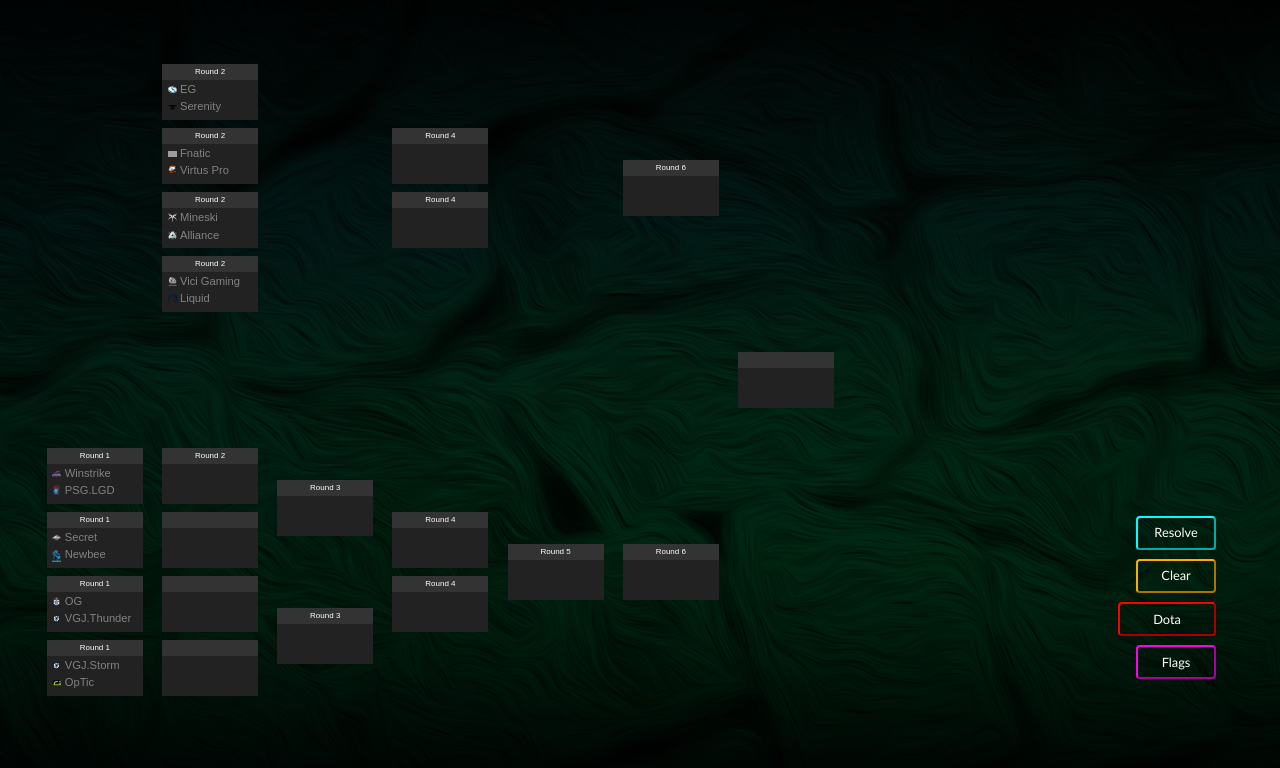
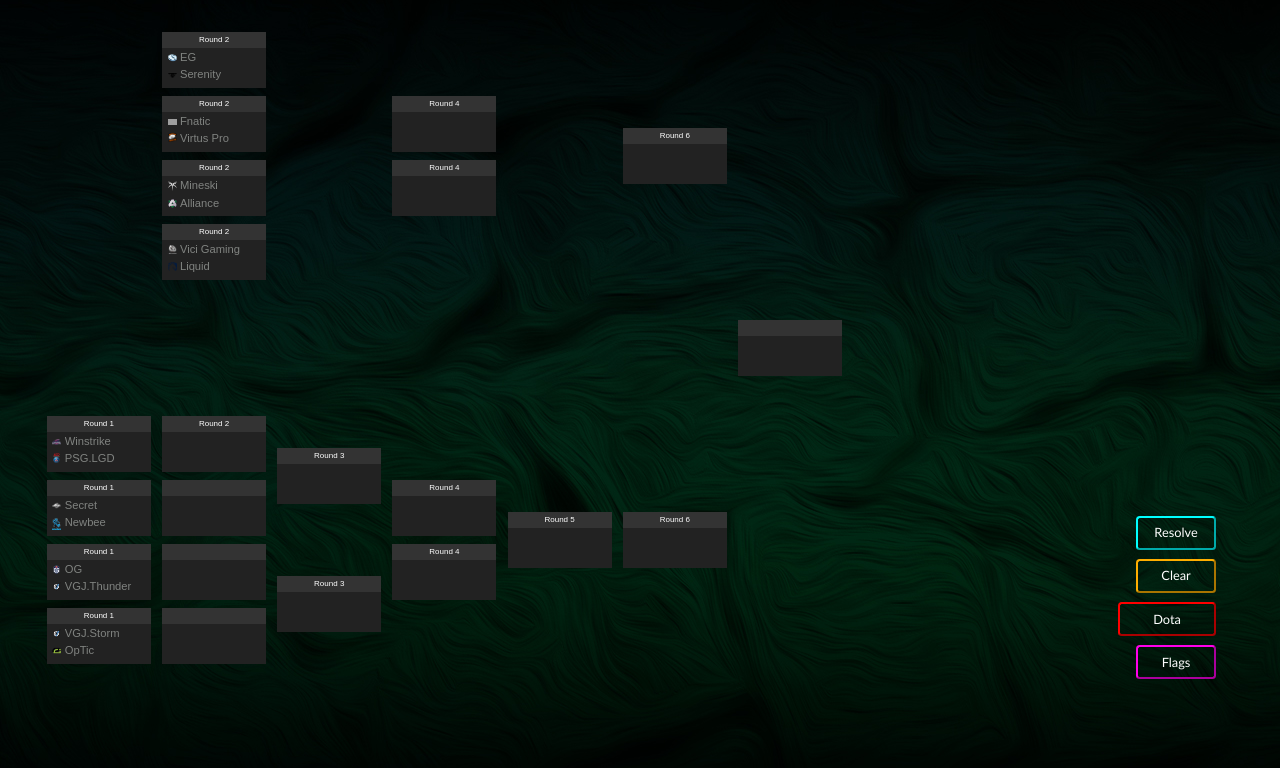
Before and after one commit to carsva/bracketeer, a React (Create React App) app: page / in a window 1280 px wide. Shown: the top 768 px of the page. Built offline with nearby package versions, Linux system fonts and the light colour scheme; no server answers; grey boxes are pictures that could not be loaded; a web font is replaced by a local one.

Commit message:
Fixed broken desktop layout

```diff
--- a/src/App.css
+++ b/src/App.css
@@ -1,6 +1,8 @@
 @import url('https://fonts.googleapis.com/css?family=Modern+Antiqua');
 
 .MasterContainer {
+  margin-left: 15em;
+  margin-top: -1em;
   display: flex;
   height: auto;
   width: 900px;
@@ -82,8 +84,8 @@
   align-items: center;
   justify-content: flex-end;
   position: absolute;
-  top: 50%;
-  left: 46%;
+  top: 24%;
+  left: 35%;
   transform: translate(-50%, -50%);
 }
 
@@ -191,7 +193,7 @@
 }
 
 .game {
-  width: 6em;
+  width: 6.5em;
   height: 3.5em;
   margin-bottom: 0.5em;
   color: rgb(63, 63, 63);
@@ -200,7 +202,7 @@
 
 .game_header {
   background-color: #333333;
-  width: 6em;
+  width: 6.5em;
   height: 1em;
   color: white;
   display: flex;
@@ -278,6 +280,11 @@
 /* ------------------------------------------------------------------------------ */
 
 @media only screen and (max-width: 667px) {
+
+  .MasterContainer {
+    margin-left: -5em;
+    margin-top: -2em;
+  }
 
   .buttons {
     position: fixed;
@@ -559,6 +566,11 @@
 
 @media screen and (orientation:landscape) {
 
+  .MasterContainer {
+    margin-left: 0em;
+    margin-top: -2em;
+  }
+
   .special {
     height: 4em;
     width: 1em;
```
